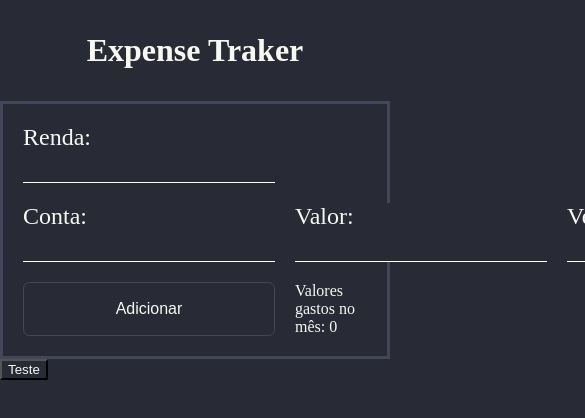
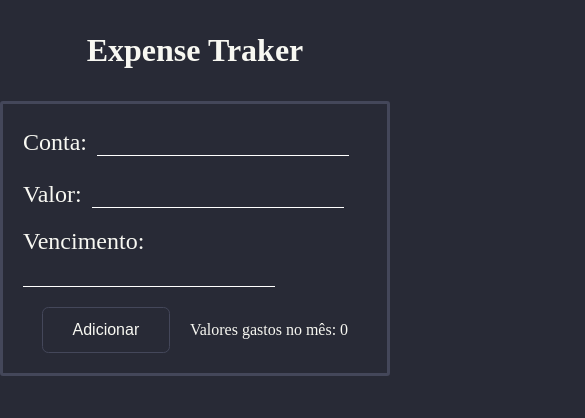
Before and after one commit to osj2d/Expense-Traker, a React (Vite) app: page / in a window 390 px wide. Shown: the top 418 px of the page, 585 px wide, since content can reach past the window. Built offline with nearby package versions, Linux system fonts and the light colour scheme.

Commit message:
finalizado?

```diff
--- a/src/App.css
+++ b/src/App.css
@@ -1,5 +1,6 @@
 * {
   box-sizing: border-box;
+  background: #282a36;
   background: #282a36;
   color: #f8f8f2;
 }
@@ -41,3 +42,14 @@ img {
   outline: none;
   box-shadow: 0 0 0 3px #50fa7b, 0 0 0 4px #50fa7b;
 }
+/* Chrome, Safari, Edge, Opera */
+input::-webkit-outer-spin-button,
+input::-webkit-inner-spin-button {
+  -webkit-appearance: none;
+  margin: 0;
+}
+
+/* Firefox */
+input[type="number"] {
+  -moz-appearance: textfield;
+}
--- a/src/Components/Forms/Form.jsx
+++ b/src/Components/Forms/Form.jsx
@@ -7,7 +7,7 @@ const Form = () => {
   const conta = useForm();
   const valor = useForm();
   const vencimento = useForm();
-  const renda = useForm();
+  // const renda = useForm();
   const [contaFinal, setContaFinal] = useState(0);
   const [pagarList, setPagarList] = useState([]);
   const [id, setId] = useState(0);
@@ -59,7 +59,6 @@ const Form = () => {
       conta.limpar();
       valor.limpar();
       vencimento.limpar();
-      renda.limpar();
     }
   }
 
@@ -93,7 +92,7 @@ const Form = () => {
     <div>
       <h1 className={styles.titulo}>Expense Traker</h1>
       <form className={styles.form} action="">
-        <Input label="Renda:" type="number" name="renda" {...renda} />
+        {/* <Input label="Renda:" type="number" name="renda" {...renda} /> */}
         <div className={styles.conta}>
           <Input label="Conta:" type="text" name="conta" {...conta} />
           <Input label="Valor:" type="number" name="valor" {...valor} />
@@ -104,13 +103,16 @@ const Form = () => {
             {...vencimento}
           />
         </div>
-        <button className="btn" onClick={handleClick}>
-          Adicionar
-        </button>
-        <p>Valores gastos no mês: {contaFinal}</p>
+        <div className={styles.extras}>
+          <button className={`btn`} onClick={handleClick}>
+            Adicionar
+          </button>
+          <p>Valores gastos no mês: {contaFinal}</p>
+        </div>
       </form>
       <div className={styles.contas}>
         {pagarList.map(({ id, conta, valor, vencimento, pago }) => (
+          // Adicionar styles aqui
           <div className={pago ? styles.pago : ""} key={id}>
             <h2>{conta}</h2>
             <p>R$: {valor}</p>
@@ -126,7 +128,6 @@ const Form = () => {
           </div>
         ))}
       </div>
-      <button onClick={() => console.log(id)}>Teste</button>
     </div>
   );
 };
--- a/src/Components/Forms/Form.module.css
+++ b/src/Components/Forms/Form.module.css
@@ -1,15 +1,24 @@
 .form {
   display: grid;
-  grid-template-columns: repeat(2, 1fr);
+  /* max-width: 900px; */
+  grid-template-columns: repeat(1, 1fr);
   gap: 20px;
   padding: 20px;
   border: 3px solid #44475a;
+  border-radius: 3px;
+  align-items: center;
+  margin: 0 auto 20px auto;
 }
-
+.extras {
+  display: flex;
+  align-items: center;
+  justify-content: space-around;
+}
 .conta {
-  grid-column: 1/ -1;
   display: flex;
   gap: 20px;
+  flex-wrap: wrap;
+  align-content: center;
 }
 .pago > p,
 .pago > h2 {
@@ -18,7 +27,15 @@
 .contas {
   display: grid;
   grid-template-columns: repeat(4, 1fr);
-  gap: 20px;
+  gap: 10px;
+  margin: 0 auto;
+  justify-items: center;
+}
+.contas > div {
+  padding: 10px;
+  border: 3px solid #f8f8f2;
+  border-radius: 5px;
+  box-shadow: 20px 20px 20px 20px #282a36;
 }
 .titulo {
   text-align: center;
@@ -32,3 +49,36 @@
 .btns button:last-child:focus {
   box-shadow: 0 0 0 3px #ff5555, 0 0 0 4px #ff5555 !important;
 }
+
+@media (max-width: 75rem) {
+  .form {
+    max-width: 600px;
+  }
+  .extras {
+    gap: 20px;
+    align-items: center;
+    justify-content: center;
+  }
+  .conta {
+    flex-direction: column;
+  }
+  .contas {
+    grid-template-columns: repeat(2, 1fr);
+    max-width: 600px;
+  }
+}
+@media (max-width: 50rem) {
+  .form {
+    max-width: 500px;
+    margin: 0 auto;
+  }
+  .contas {
+    grid-template-columns: 1fr;
+    max-width: 500px;
+    justify-items: stretch;
+    margin-top: 20px;
+  }
+  .btns {
+    justify-content: space-around;
+  }
+}
```
